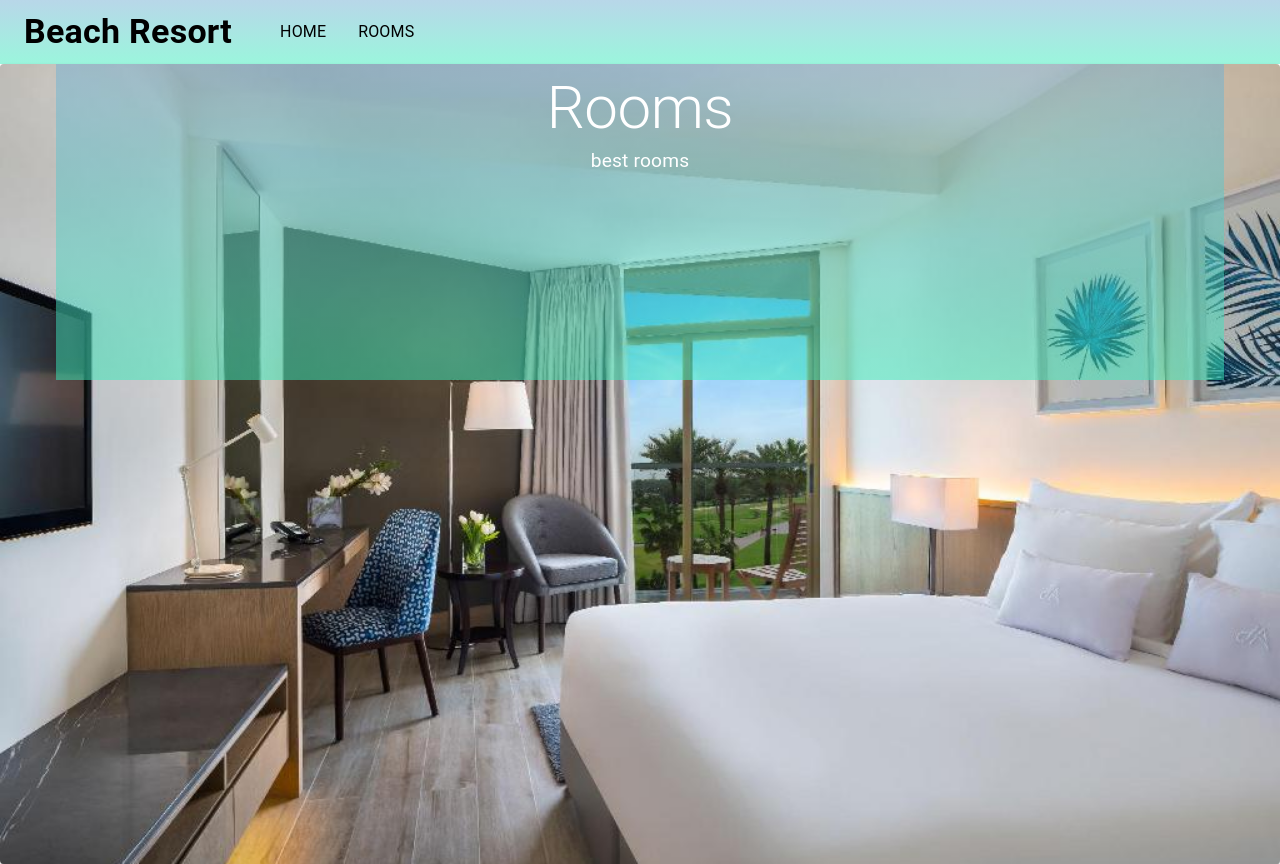
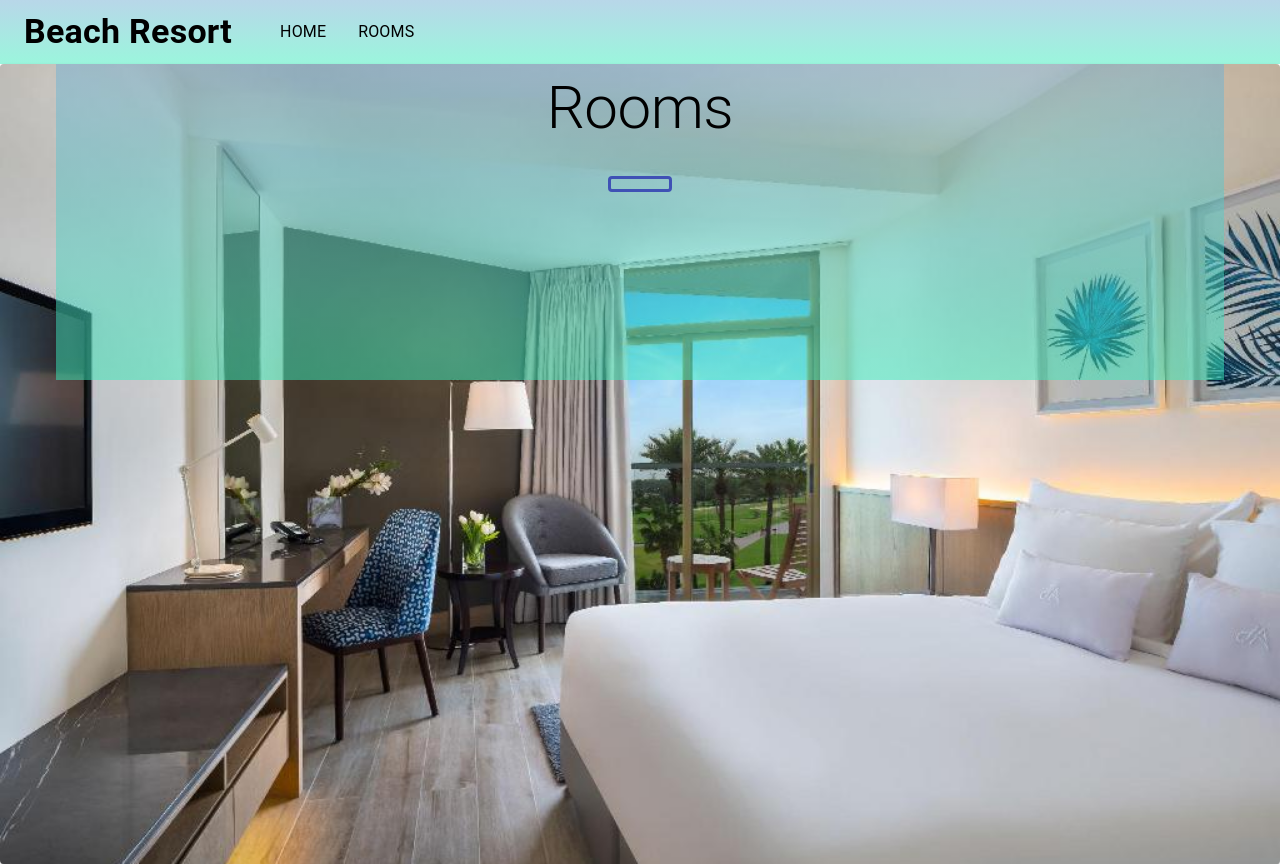
Before and after one commit to wimanshaherath/beach-resort, a React (Create React App) app: page /rooms in a window 1280 px wide. Built offline with nearby package versions, Linux system fonts and the light colour scheme.

Commit message:
dev/make hero component dynamic

```diff
--- a/src/compnents/Hero.tsx
+++ b/src/compnents/Hero.tsx
@@ -1,11 +1,13 @@
 import React from 'react';
-import {Paper,Box,Typography} from "@material-ui/core";
+import {Paper,Box,Typography,Button} from "@material-ui/core";
 import {makeStyles,createStyles,Theme} from "@material-ui/core";
+import {Link} from 'react-router-dom';
 
 type Props ={
     hero_title:string;
-    children:string;
+    btn:string;
     img:string;
+    link:string;
 }
 
 const useStyle = makeStyles((theme:Theme) =>
@@ -41,7 +43,7 @@ const useStyle = makeStyles((theme:Theme) =>
         },
 
         headerTitle:{
-            color:"white",
+            color:"black",
             position:'relative',
             [theme.breakpoints.down('sm')]:{
                 fontSize:'2.5rem'
@@ -50,12 +52,26 @@ const useStyle = makeStyles((theme:Theme) =>
 
         subtitle:{
             color:'white',
-            fontSize:'1.2rem'
+            marginTop:'2rem',
+            // fontSize:'1.2rem'
+        },
+        button:{
+            border:'3px solid',
+            marginTop:'2rem',
+            "&:hover":{
+                border:'2px solid',
+                color:'white'
+            }
+        },
+        buttonLink:{
+            textDecoration:'none',
+            color:'black',
+            fontWeight:800,
         }
 
     })
 );
-const Hero:React.FC<Props> = ({hero_title,children,img}) => {
+const Hero:React.FC<Props> = ({hero_title,btn,img,link}) => {
     const classes=useStyle();
     return(
         <Paper className={classes.paperContainer} style={{backgroundImage:`url(${img})`}}>
@@ -65,9 +81,7 @@ const Hero:React.FC<Props> = ({hero_title,children,img}) => {
                     <Typography className={classes.headerTitle} variant="h2" component="h2">
                         {hero_title}
                     </Typography>
-                    <Typography variant='subtitle1' component='h6' className={classes.subtitle}>
-                    {children}
-                    </Typography>
+                    <Button variant="outlined" color="primary" className={classes.button}><Link to={link} className={classes.buttonLink}>{btn}</Link></Button>
                 </Box>
 
             </Box>
```
